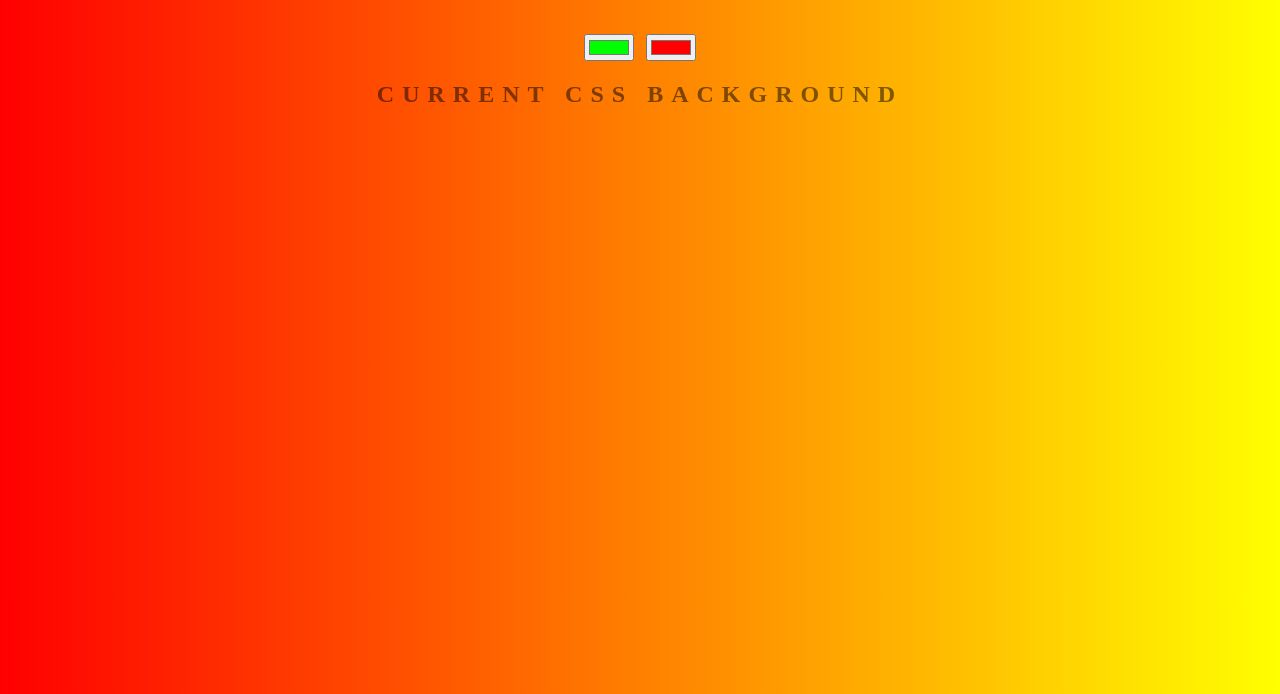
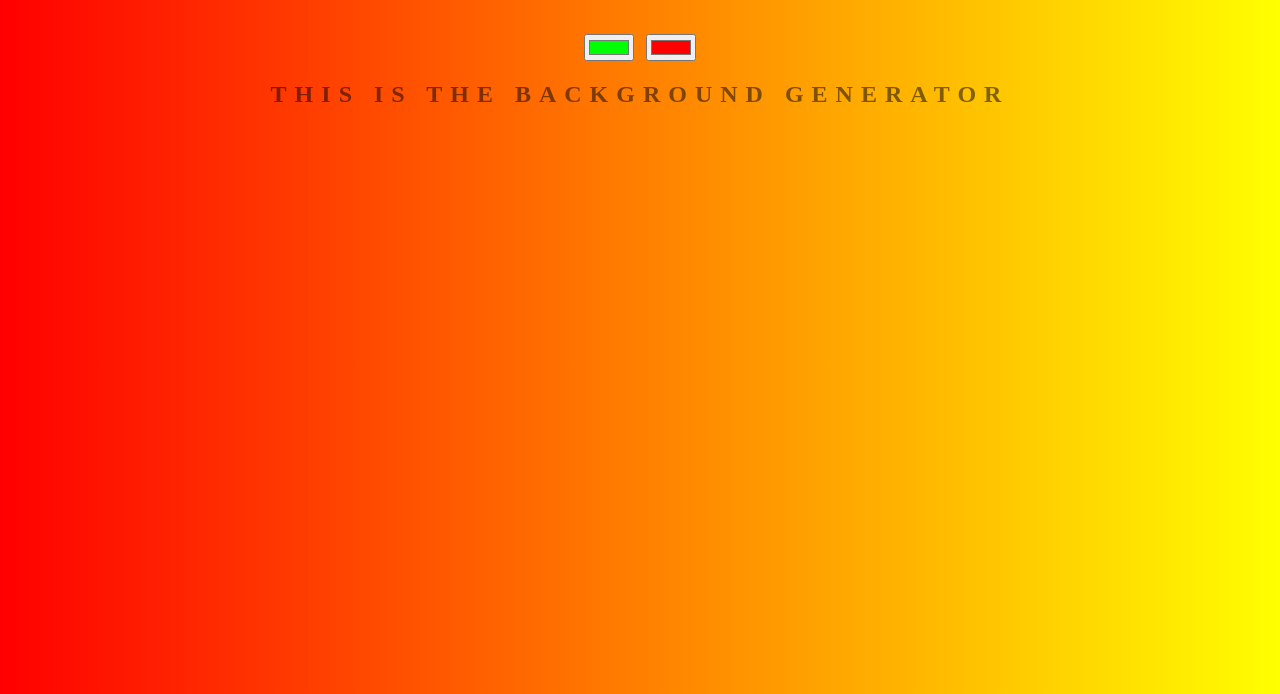
Before and after one commit to dwcreate/backgroundGenerator, a plain HTML site: page index.html in a window 1280 px wide. Shown: the part 106-800 px from the top of the page. Drawn offline with Linux system fonts and the light colour scheme.

Commit message:
changing h2

```diff
--- a/index.html
+++ b/index.html
@@ -11,7 +11,7 @@
     <h1>BackgroundGenerator</h1>
     <input class="color1" type="color" name="color1" value="#00ff00">
     <input class="color2" type="color" name="color2" value="#ff0000">
-    <h2>Current CSS Background</h2>
+    <h2>This is the background generator</h2>
     <h3></h3>
 
     <script src="app.js"></script>
```
